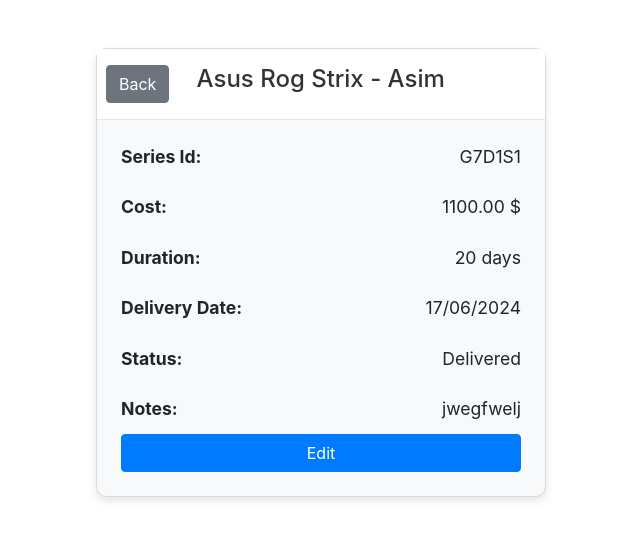
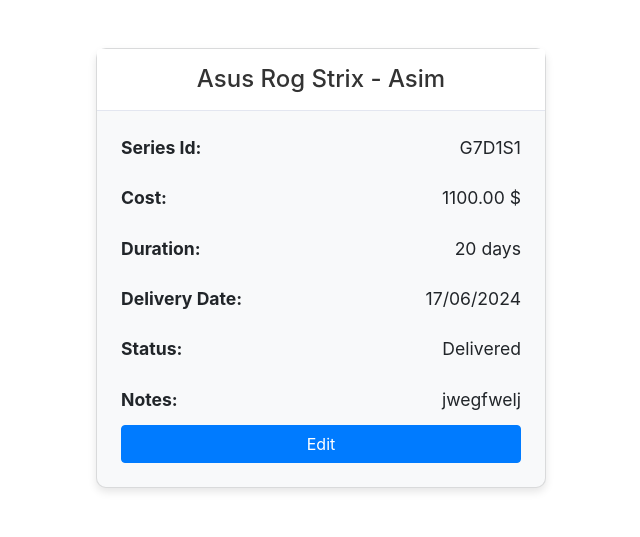
Before and after one commit to SamirAlizada/Multifactioring-Tracking, a Django app: page /device/8/ in a window 1280 px wide. Shown: the part 56-593 px from the top of the page, without its empty margins (319-959 px from the left). Run offline with Django 4.2, Linux system fonts and the light colour scheme; a user stored in the database is signed in; data comes from the database, SQL or seed files in the repository; some libraries are stand-ins or nearby versions.

Commit message:
device detail html modifyed

```diff
--- a/templates/repairs/device_detail.html
+++ b/templates/repairs/device_detail.html
@@ -63,12 +63,8 @@
 <div class="container my-5">
     <div class="card mt-4">
         <div class="card-header">
-            <h1 class="card-title">
-                <div class="row">
-                    <a href="{% url 'device_list' %}" class="btn btn-secondary text-left">Back</a>
-                    &nbsp;&nbsp;
+            <h1 class="card-title text-center">
                     {{ device.device_name }} - {{ device.customer_name }}
-                </div>
             </h1>
         </div>
         <div class="card-body">
```
